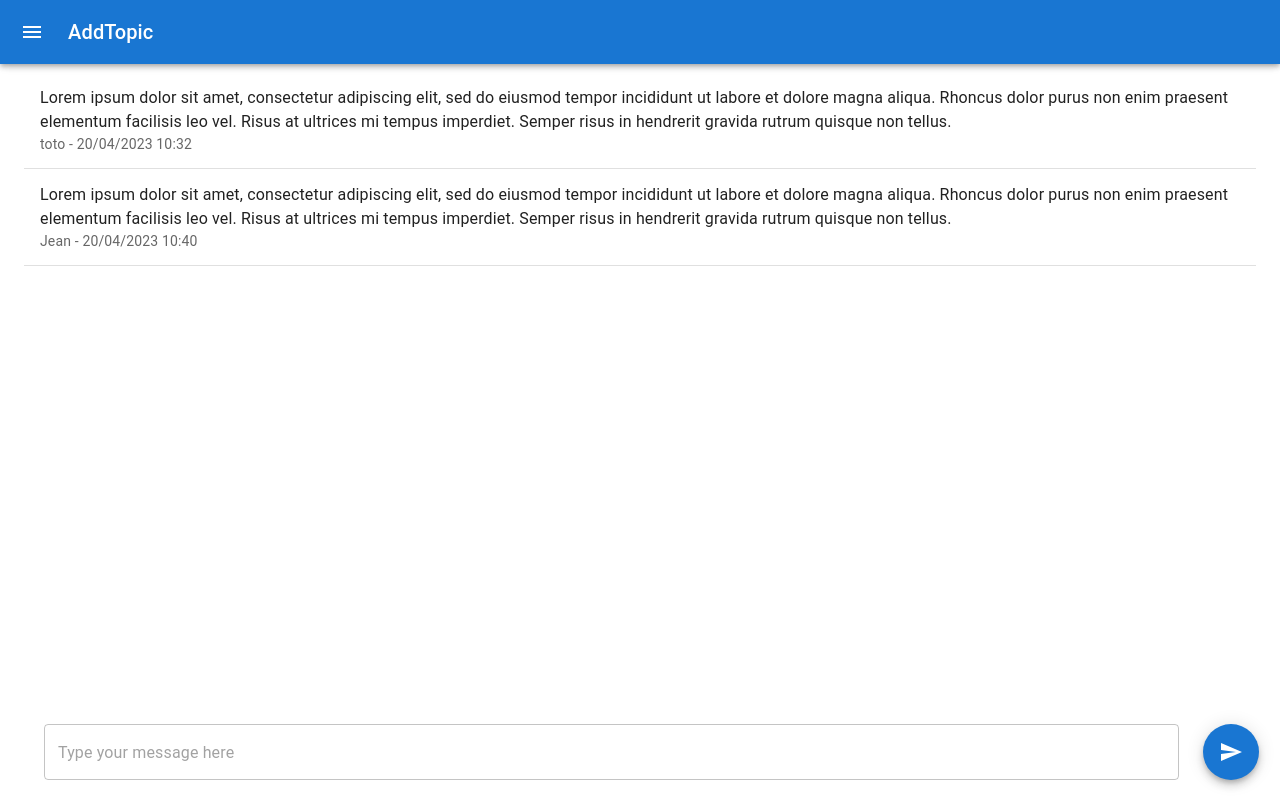
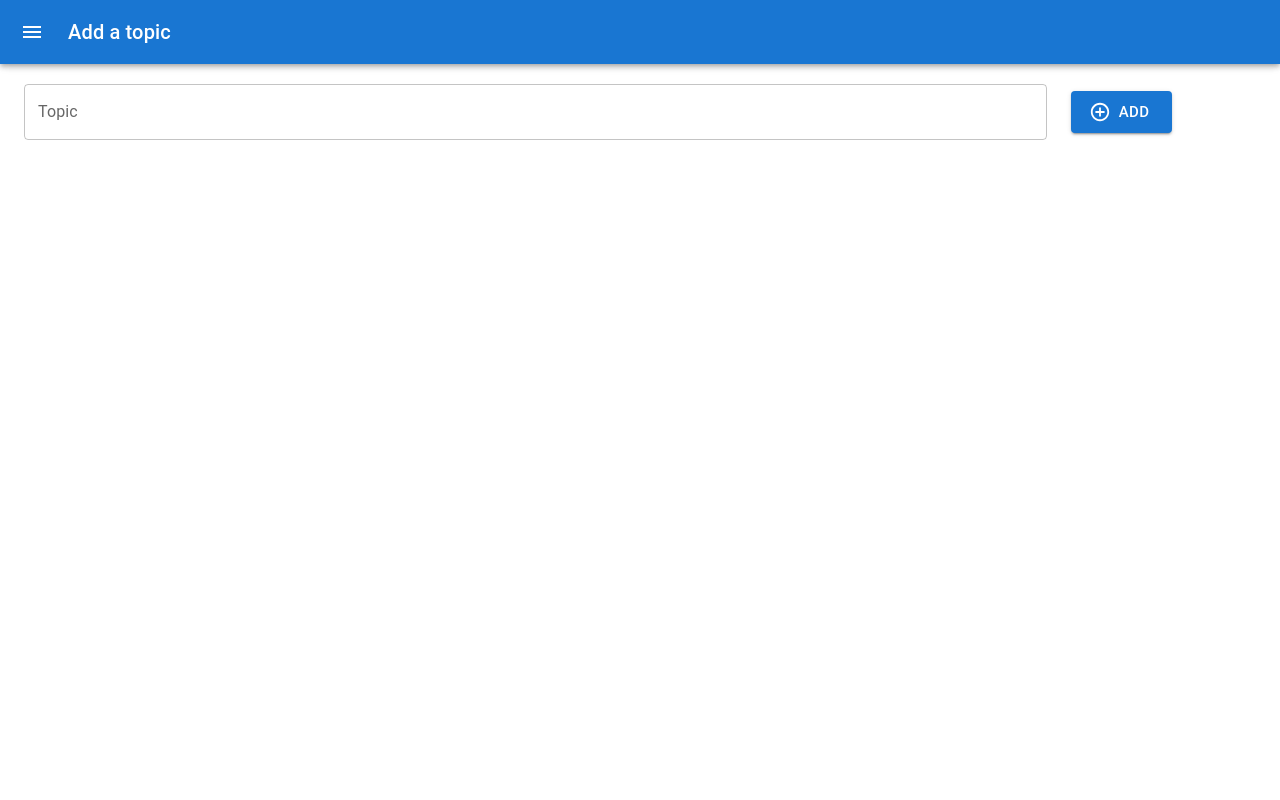
Before and after one commit to Calumna/AAE, a React (Create React App) app in the folder messagerie-front/: page /topics/addTopic in a window 1280 px wide. Built offline with nearby package versions, Linux system fonts and the light colour scheme.

Commit message:
add topic

```diff
--- a/messagerie-front/src/App.tsx
+++ b/messagerie-front/src/App.tsx
@@ -20,7 +20,7 @@ import {
     styled,
     useTheme
 } from "@mui/material";
-import { getThreads } from "./components/chat/topics";
+import { getTopics } from "./components/chat/topics";
 
 
 const drawerWidth = 240;
@@ -77,7 +77,7 @@ const DrawerHeader = styled('div')(({ theme }) => ({
 
 export function loader(): string[] {
     let topics: string[];
-    topics = getThreads();
+    topics = getTopics();
     return topics;
 }
 
@@ -87,7 +87,12 @@ const getPageTitle = (pathname: string) => {
         pageTitle = 'Home';
     } else {
         pageTitle = pathname.substring(pathname.lastIndexOf('/')+1);
-        pageTitle = pageTitle[0].toUpperCase() + pageTitle.substring(1);
+        if (pageTitle === 'addTopic') {
+            pageTitle = 'Add a topic';
+        } else {
+            pageTitle = pageTitle[0].toUpperCase() + pageTitle.substring(1);
+        }
+
     }
     return pageTitle;
 }
@@ -162,7 +167,7 @@ function App() {
                                             </Link>
                                         ))
                                     }
-                                    <Link to='/'>
+                                    <Link to='/topics/addTopic'>
                                         <ListItem key='addTopic' disablePadding>
                                             <ListItemButton>
                                                 <ListItemText>
--- /dev/null
+++ b/messagerie-front/src/components/chat/add-topic.tsx
@@ -0,0 +1,109 @@
+import React, {useState} from "react";
+import {getTopics} from "./topics";
+import {
+    Autocomplete,
+    Button,
+    Dialog, DialogActions,
+    DialogContent,
+    DialogContentText,
+    DialogTitle,
+    Grid,
+    TextField
+} from "@mui/material";
+import {AddCircleOutline} from "@mui/icons-material";
+import { Navigate } from "react-router-dom";
+
+const AddTopic = () => {
+    const topics = getTopics();
+    const [topicToAdd, setTopicToAdd] = useState('');
+    const [openDialog, setOpenDialog] = useState(false);
+    const [addNewTopic, setAddNewTopic] = useState(false);
+    const [redirect, setRedirect] = useState(false);
+
+    const onChangeTopicToAdd = (event: React.SyntheticEvent, value: string, reason: string) => {
+        setTopicToAdd(value);
+    }
+
+    const handleAddTopic = (event: React.MouseEvent<HTMLButtonElement>) => {
+        if (topicToAdd !== '') {
+            if (!topics.includes(topicToAdd)) {
+                setOpenDialog(true);
+            } else {
+                setAddNewTopic(true);
+            }
+            if (addNewTopic) {
+                // Register topic
+                setRedirect(true);
+            }
+        }
+    }
+
+    const handleConfirmation = () => {
+        setAddNewTopic(true);
+        setOpenDialog(false);
+    }
+
+    const handleCloseDialog = () => {
+        setOpenDialog(false);
+    };
+
+    return (
+        <>
+            {redirect && <Navigate to={`/topics/${topicToAdd}`} /> }
+            <Grid
+                component='form'
+                container
+                direction="row"
+                spacing={3}
+                alignItems="center"
+                sx={{
+                    paddingTop:'20px'
+                }}
+            >
+                <Grid item xs={10}>
+                    <Autocomplete
+                        disablePortal
+                        id="combo-box-topics"
+                        renderInput={(params) => <TextField {...params} label="Topic" />}
+                        freeSolo
+                        options={topics}
+                        onInputChange={onChangeTopicToAdd}
+                    />
+                </Grid>
+                <Grid item xs={2}>
+                    <Button
+                        variant="contained"
+                        startIcon={<AddCircleOutline/>}
+                        size="large"
+                        onClick={handleAddTopic}
+                    >
+                        Add
+                    </Button>
+                </Grid>
+            </Grid>
+            <Dialog
+                open={openDialog}
+                onClose={handleCloseDialog}
+                aria-labelledby="alert-dialog-title"
+                aria-describedby="alert-dialog-description"
+            >
+                <DialogTitle id="alert-dialog-title">
+                    {"Add a new topic ?"}
+                </DialogTitle>
+                <DialogContent>
+                    <DialogContentText id="alert-dialog-description">
+                        This topic does not exist.
+                        Do you wish to create this new topic :
+                        <span style={{fontWeight: 'bold'}}> {topicToAdd} </span> ?
+                    </DialogContentText>
+                </DialogContent>
+                <DialogActions>
+                    <Button onClick={handleCloseDialog}> No </Button>
+                    <Button onClick={handleConfirmation} autoFocus> Yes </Button>
+                </DialogActions>
+            </Dialog>
+        </>
+    )
+}
+
+export default AddTopic;
--- a/messagerie-front/src/components/chat/topic.tsx
+++ b/messagerie-front/src/components/chat/topic.tsx
@@ -56,7 +56,7 @@ const Topic = () => {
                      bottom: '0',
                      position: 'fixed'
             }}>
-                <Grid item xs={11} component='form'>
+                <Grid item xs={11}>
                     <TextField
                         type="text"
                         id="outlined-basic-email"
--- a/messagerie-front/src/components/chat/topics.ts
+++ b/messagerie-front/src/components/chat/topics.ts
@@ -1,8 +1,8 @@
 import {MessageData} from "../../types";
 
-const getThreads = () => {
-    const threads: string[] = ["cuisine", "gym"]
-    return threads;
+const getTopics = () => {
+    const topics: string[] = ["cuisine", "gym"]
+    return topics;
 }
 
 const getMessages = (topicName: string) => {
@@ -30,6 +30,6 @@ const getMessages = (topicName: string) => {
 }
 
 export {
-    getThreads,
+    getTopics,
     getMessages
 };
--- a/messagerie-front/src/index.tsx
+++ b/messagerie-front/src/index.tsx
@@ -9,6 +9,7 @@ import App, { loader as appLoader } from './App';
 import reportWebVitals from './reportWebVitals';
 import ErrorPage from "./components/error-page";
 import Topic from "./components/chat/topic";
+import AddTopic from "./components/chat/add-topic";
 
 
 const router = createBrowserRouter([
@@ -22,6 +23,10 @@ const router = createBrowserRouter([
                 path: "topics/:topicId",
                 element: <Topic />
             },
+            {
+                path: "topics/addTopic",
+                element: <AddTopic />
+            }
         ],
     },
 ]);
```
